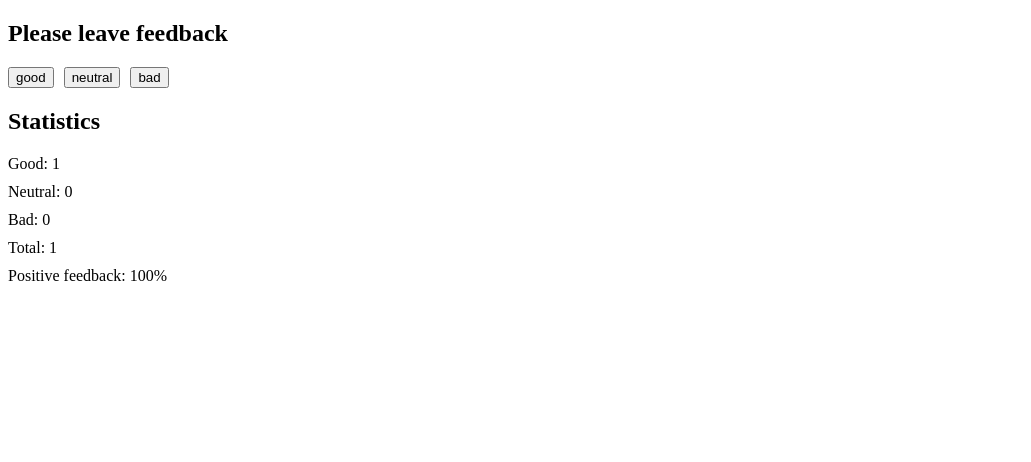
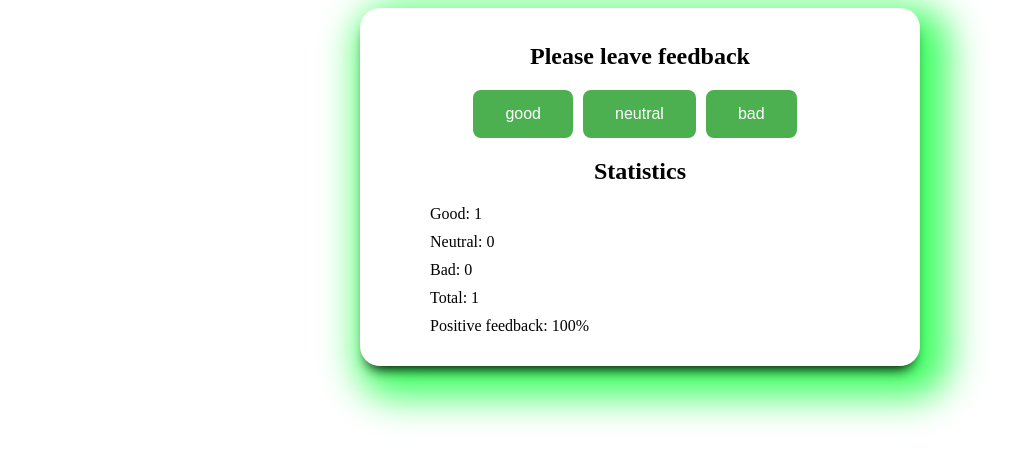
Before and after one commit to DyatlovSergey/goit-react-hw-02-feedback, a React (Create React App) app: page / in a window 1280 px wide. Both pictures are taken after a click on the button "good". Shown: the top 462 px of the page, without its empty margins (0-1031 px from the left). Built offline with nearby package versions, Linux system fonts and the light colour scheme.

Commit message:
add styles

```diff
--- a/src/Components/FeedbackForm.js
+++ b/src/Components/FeedbackForm.js
@@ -11,22 +11,26 @@ class FeedbackForm extends React.Component {
     bad: 0,
   };
 
-  handleGood = () => {
-    this.setState((prevState) => ({
-      good: prevState.good + 1,
-    }));
-  };
+  // handleGood = () => {
+  //   this.setState((prevState) => ({
+  //     good: prevState.good + 1,
+  //   }));
+  // };
 
-  handleNeutral = () => {
-    this.setState((prevState) => ({
-      neutral: prevState.neutral + 1,
-    }));
-  };
+  // handleNeutral = () => {
+  //   this.setState((prevState) => ({
+  //     neutral: prevState.neutral + 1,
+  //   }));
+  // };
 
-  handleBad = () => {
-    this.setState((prevState) => ({
-      bad: prevState.bad + 1,
-    }));
+  // handleBad = () => {
+  //   this.setState((prevState) => ({
+  //     bad: prevState.bad + 1,
+  //   }));
+  // };
+
+  handleClick = (button) => {
+    this.setState({ [button]: this.state[button] + 1 });
   };
 
   totalFeedback = () => {
@@ -43,39 +47,22 @@ class FeedbackForm extends React.Component {
   };
 
   render() {
+    const { good, neutral, bad } = this.state;
     return (
       <div className={s.container}>
         <Section title="Please leave feedback">
           <FeedbackOptions
-            onClickGood={this.handleGood}
-            onClickNeutral={this.handleNeutral}
-            onClickBad={this.handleBad}
+            options={["good", "neutral", "bad"]}
+            onHandleClick={this.handleClick}
           />
         </Section>
-        {/* <div className={s.buttonList}>
-          <button type="button" className={s.button} onClick={this.handleGood}>
-            good
-          </button>
-          <button
-            type="button"
-            className={s.button}
-            onClick={this.handleNeutral}
-          >
-            neutral
-          </button>
-          <button type="button" className={s.button} onClick={this.handleBad}>
-            bad
-          </button>
-        </div> */}
 
         {this.totalFeedback() === 0 ? (
           <Notification message="There is no feedback" />
         ) : (
           <Section title="Statistics">
             <Statistics
-              good={this.state.good}
-              neutral={this.state.neutral}
-              bad={this.state.bad}
+              options={{ good, neutral, bad }}
               totalFeedback={this.totalFeedback()}
               positiveFeedback={this.positiveFeedback()}
             />
--- a/src/Components/FeedbackForm.module.css
+++ b/src/Components/FeedbackForm.module.css
@@ -3,15 +3,50 @@ p {
   font-weight: 700;
 }
 
+.container {
+  margin-left: auto;
+  margin-right: auto;
+  width: 500px;
+  padding: 15px 30px;
+  text-align: center;
+  border-radius: 20px;
+  -webkit-box-shadow: 0px 10px 13px -7px #000000, 13px 15px 37px 16px #40ff63;
+  box-shadow: 0px 10px 13px -7px #000000, 13px 15px 37px 16px #40ff63;
+}
 .buttonList {
-  width: 50px;
   display: flex;
+  margin: 0;
+  padding: 0;
+  margin-left: auto;
+  margin-right: auto;
+  list-style: none;
+  justify-content: center;
 }
 
+.buttonBox {
+  display: block;
+  margin-right: 10px;
+}
 .button {
-  margin-right: 10px;
+  background-color: #4caf50; /* Green */
+  border: none;
+  border-radius: 8px;
+  color: white;
+  padding: 15px 32px;
+  text-align: center;
+  text-decoration: none;
+  display: inline-block;
+  font-size: 16px;
   cursor: pointer;
 }
+
+.button:hover {
+  box-shadow: 0 12px 16px 0 rgba(0, 0, 0, 0.24),
+    0 17px 50px 0 rgba(0, 0, 0, 0.19);
+}
+
+
+
 
 .statItem {
   display: flex;
--- a/src/Components/FeedbackOptions.js
+++ b/src/Components/FeedbackOptions.js
@@ -1,18 +1,21 @@
 import React from "react";
 import s from "./FeedbackForm.module.css";
 
-const FeedbackOptions = ({ onClickGood, onClickNeutral, onClickBad }) => (
-  <div className={s.buttonList}>
-    <button type="button" className={s.button} onClick={onClickGood}>
-      good
-    </button>
-    <button type="button" className={s.button} onClick={onClickNeutral}>
-      neutral
-    </button>
-    <button type="button" className={s.button} onClick={onClickBad}>
-      bad
-    </button>
-  </div>
+const FeedbackOptions = ({ options, onHandleClick }) => (
+  <ul className={s.buttonList}>
+    {options.map((option) => (
+      <li className={s.buttonBox} key={option}>
+        <button
+          className={s.button}
+          type="button"
+          name={option}
+          onClick={() => onHandleClick(option)}
+        >
+          {option}
+        </button>
+      </li>
+    ))}
+  </ul>
 );
 
 export default FeedbackOptions;
--- a/src/Components/Notification.js
+++ b/src/Components/Notification.js
@@ -1,6 +1,5 @@
-import s from "./FeedbackForm.module.css";
 const Notification = ({ message }) => {
-  return <h2 className={s.notification}>{message}</h2>;
+  return <h2>{message}</h2>;
 };
 
 export default Notification;
--- a/src/Components/Statistics.js
+++ b/src/Components/Statistics.js
@@ -2,19 +2,20 @@ import React from "react";
 import s from "./FeedbackForm.module.css";
 
 const Statistics = ({
-  good,
-  neutral,
-  bad,
+  // good,
+  // neutral,
+  // bad,
+  options,
   totalFeedback,
   positiveFeedback,
 }) => (
-  <div>
-    <span className={s.statItem}>Good: {good}</span>
-    <span className={s.statItem}>Neutral: {neutral}</span>
-    <span className={s.statItem}>Bad: {bad}</span>
-    <span className={s.statItem}>Total: {totalFeedback}</span>
-    <span className={s.statItem}>Positive feedback: {positiveFeedback}%</span>
-  </div>
+  <ul>
+    <li className={s.statItem}>Good: {options.good}</li>
+    <li className={s.statItem}>Neutral: {options.neutral}</li>
+    <li className={s.statItem}>Bad: {options.bad}</li>
+    <li className={s.statItem}>Total: {totalFeedback}</li>
+    <li className={s.statItem}>Positive feedback: {positiveFeedback}%</li>
+  </ul>
 );
 
 export default Statistics;
```
